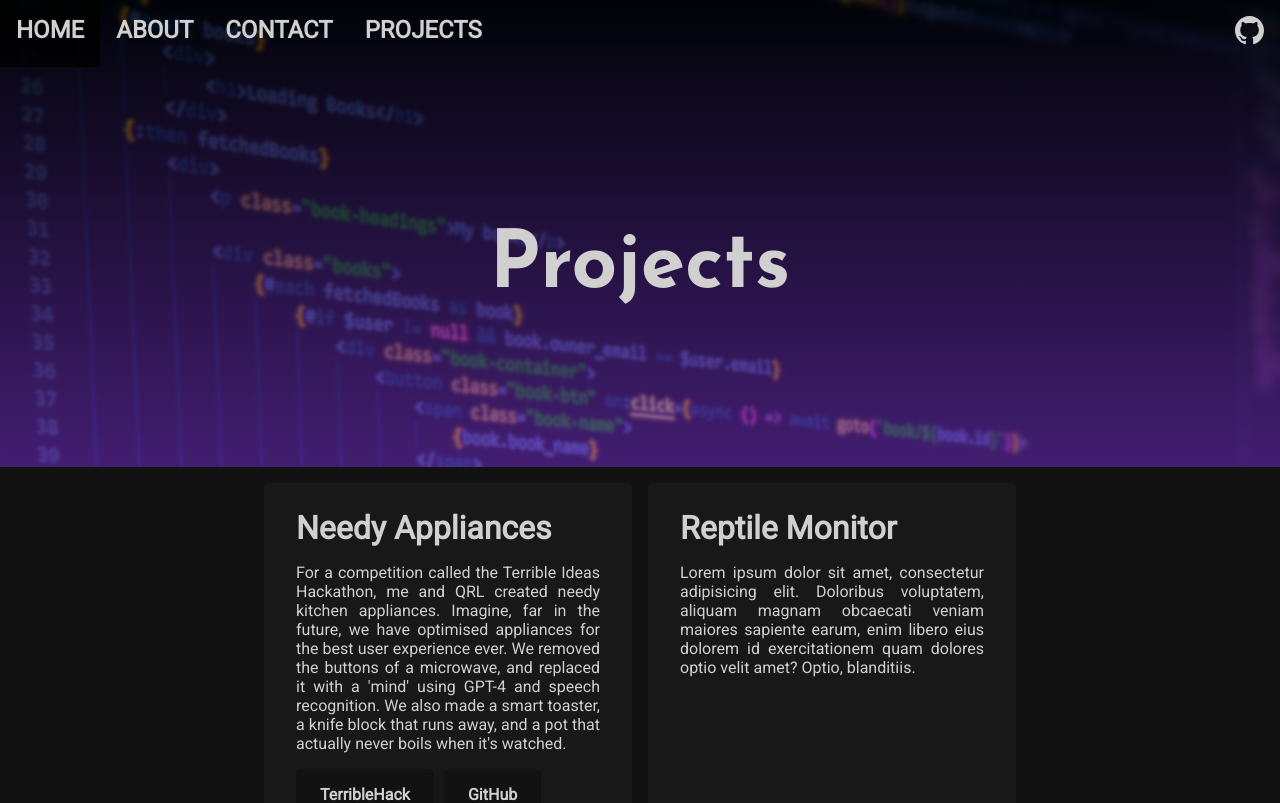
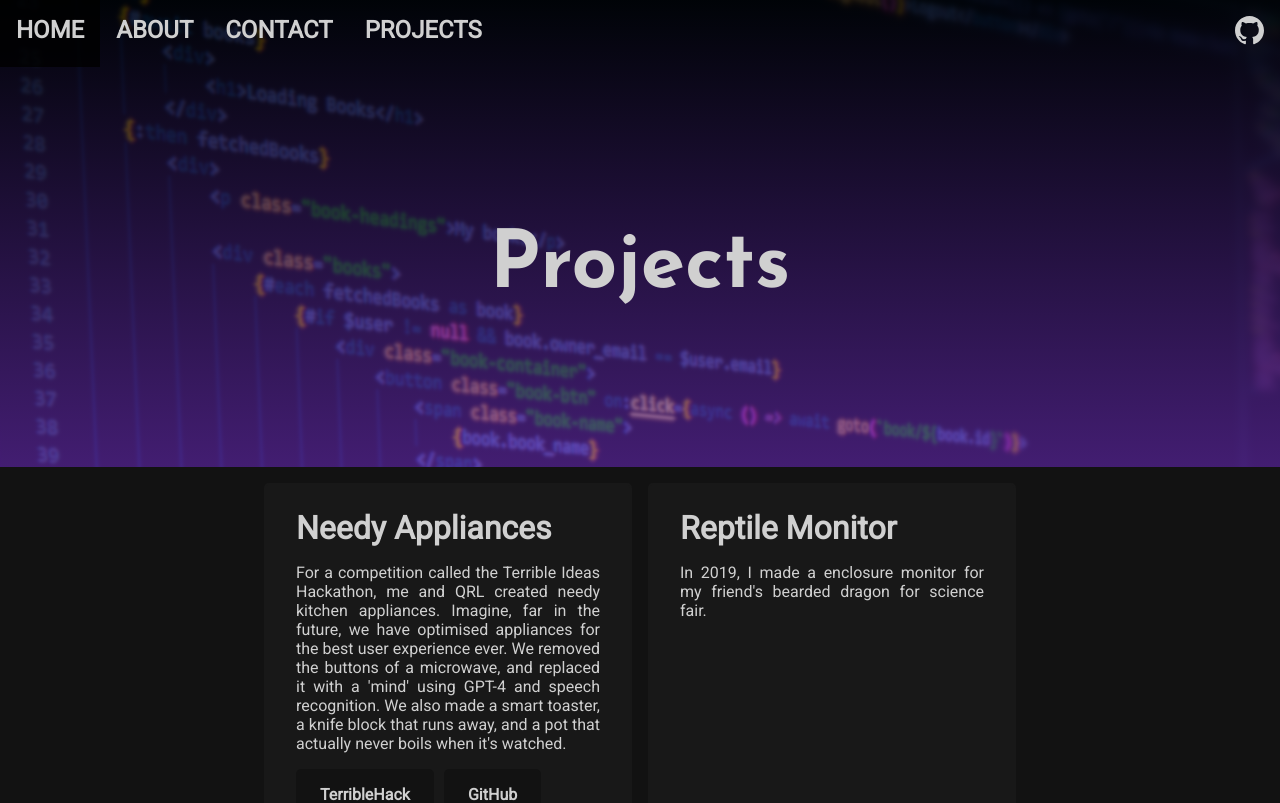
Before and after one commit to InvalidSE/InvalidSE-Web, a SvelteKit app: page /projects in a window 1280 px wide. Shown: the top 803 px of the page. Built offline with nearby package versions, Linux system fonts and the light colour scheme.

Commit message:
update slighylu

```diff
--- a/src/routes/projects/+page.svelte
+++ b/src/routes/projects/+page.svelte
@@ -27,7 +27,7 @@
             </div>
             <div class="reptile-monitor">
                 <h3>Reptile Monitor</h3>
-                <p>Lorem ipsum dolor sit amet, consectetur adipisicing elit. Doloribus voluptatem, aliquam magnam obcaecati veniam maiores sapiente earum, enim libero eius dolorem id exercitationem quam dolores optio velit amet? Optio, blanditiis.</p>
+                <p>In 2019, I made a enclosure monitor for my friend's bearded dragon for science fair.</p>
             </div>
             <div class="dirtywatts">
                 <h3>DirtyWatts</h3>
```
Also changed, not shown: 1 other file (tests, documents, lock files or other folders).
